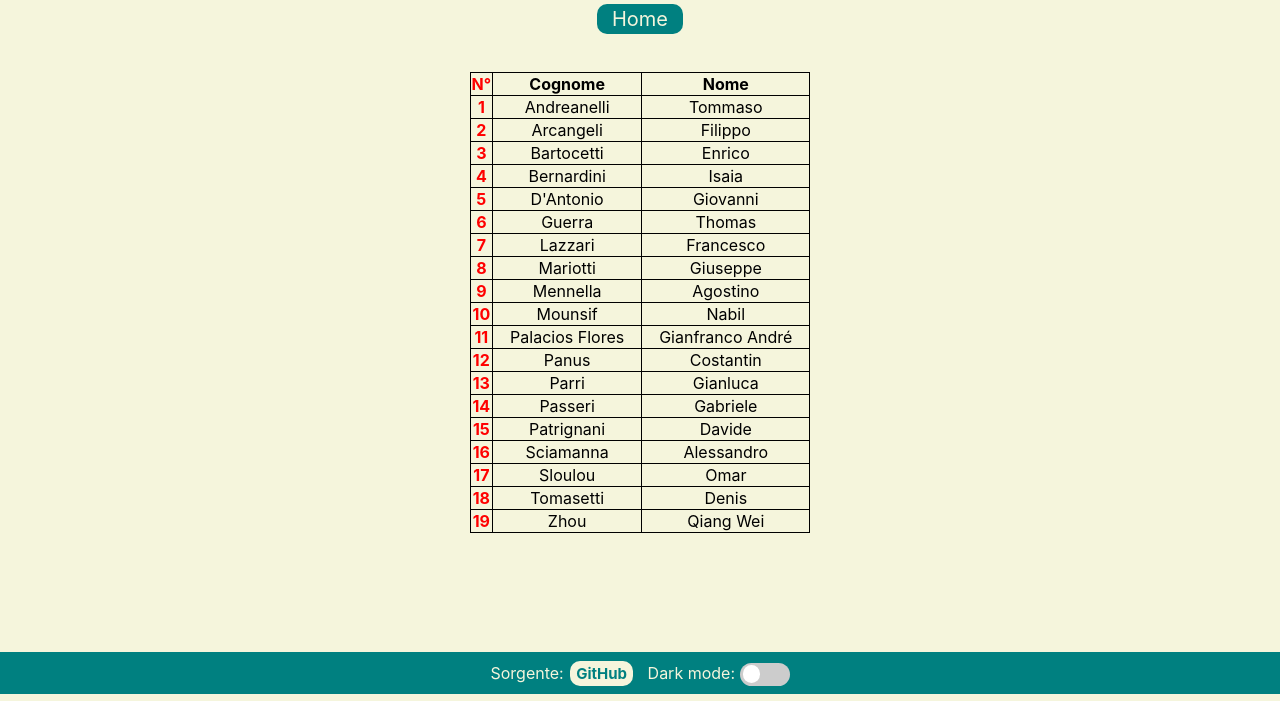
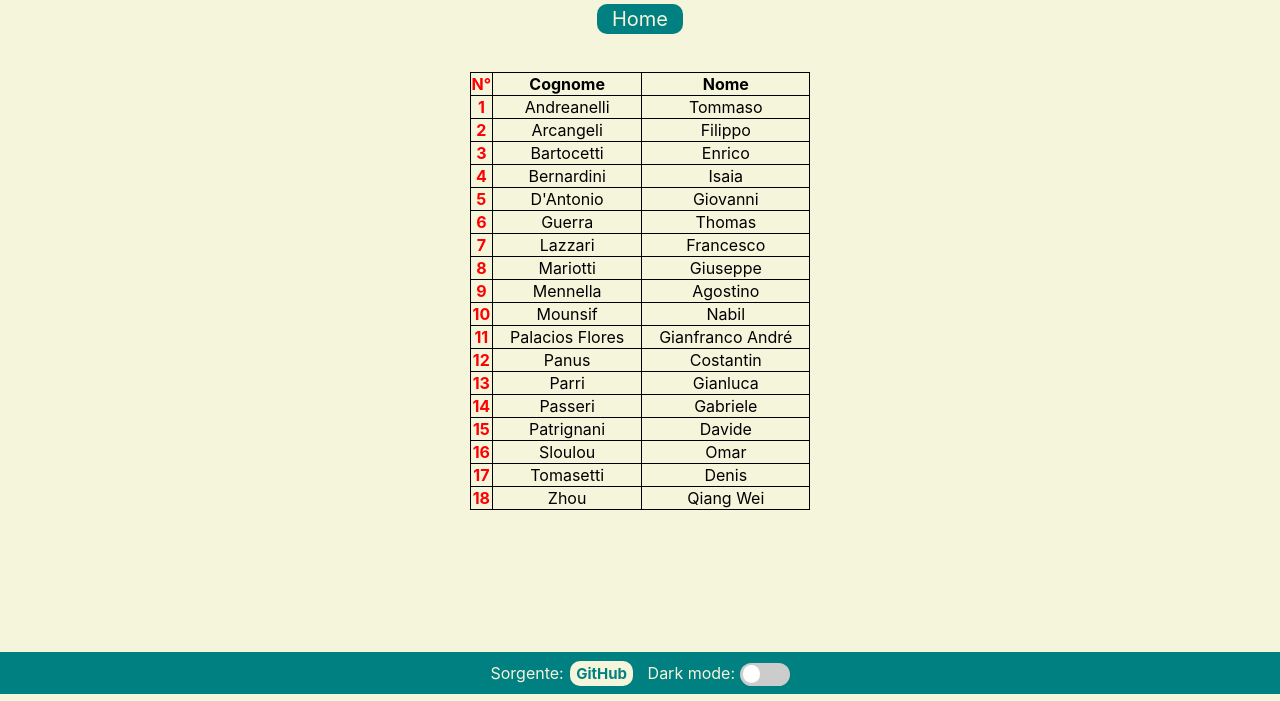
Before and after one commit to EnryBarto/class2bin, a plain HTML site: page elenco.html in a window 1280 px wide. Shown: the part 106-807 px from the top of the page. Drawn offline with Linux system fonts and the light colour scheme.

Commit message:
Deleted Sciamanna

```diff
--- a/elenco.html
+++ b/elenco.html
@@ -100,21 +100,16 @@
 			</tr>
 			<tr>
 				<td class="Number">16</td>
-				<td>Sciamanna</td>
-				<td>Alessandro</td>
-			</tr>
-			<tr>
-				<td class="Number">17</td>
 				<td>Sloulou</td>
 				<td>Omar</td>
 			</tr>
 			<tr>
-				<td class="Number">18</td>
+				<td class="Number">17</td>
 				<td>Tomasetti</td>
 				<td>Denis</td>
 			</tr>
 			<tr>
-				<td class="Number">19</td>
+				<td class="Number">18</td>
 				<td>Zhou</td>
 				<td>Qiang Wei</td>
 			</tr>
```
